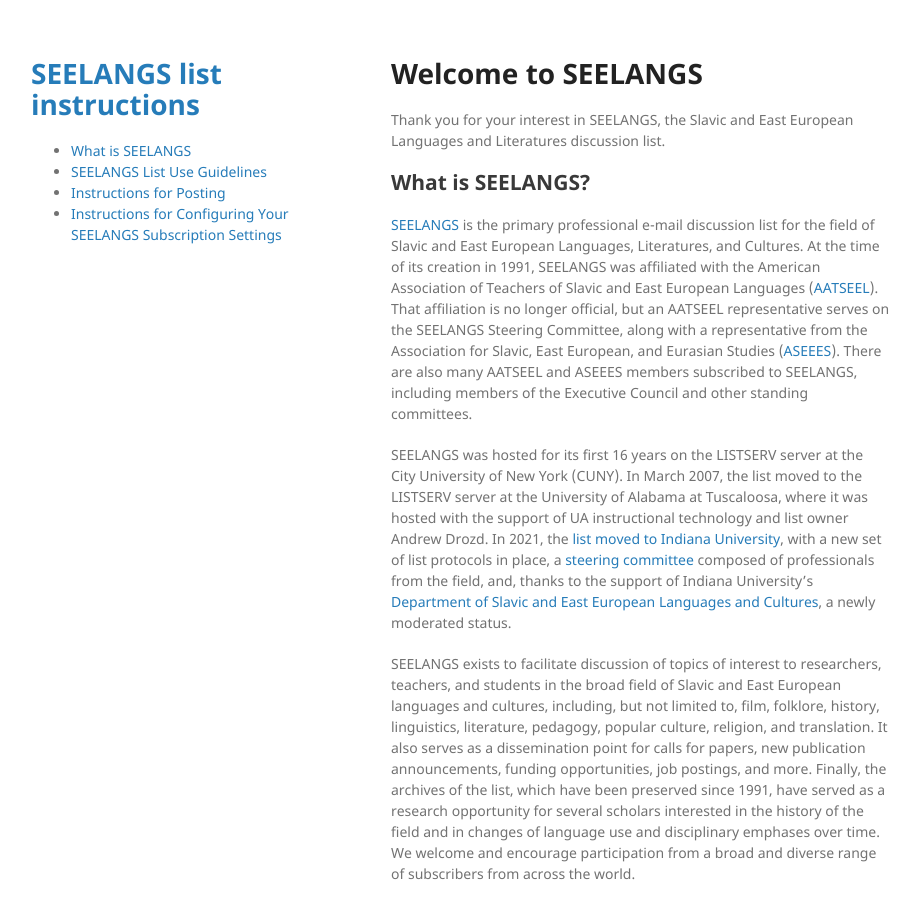
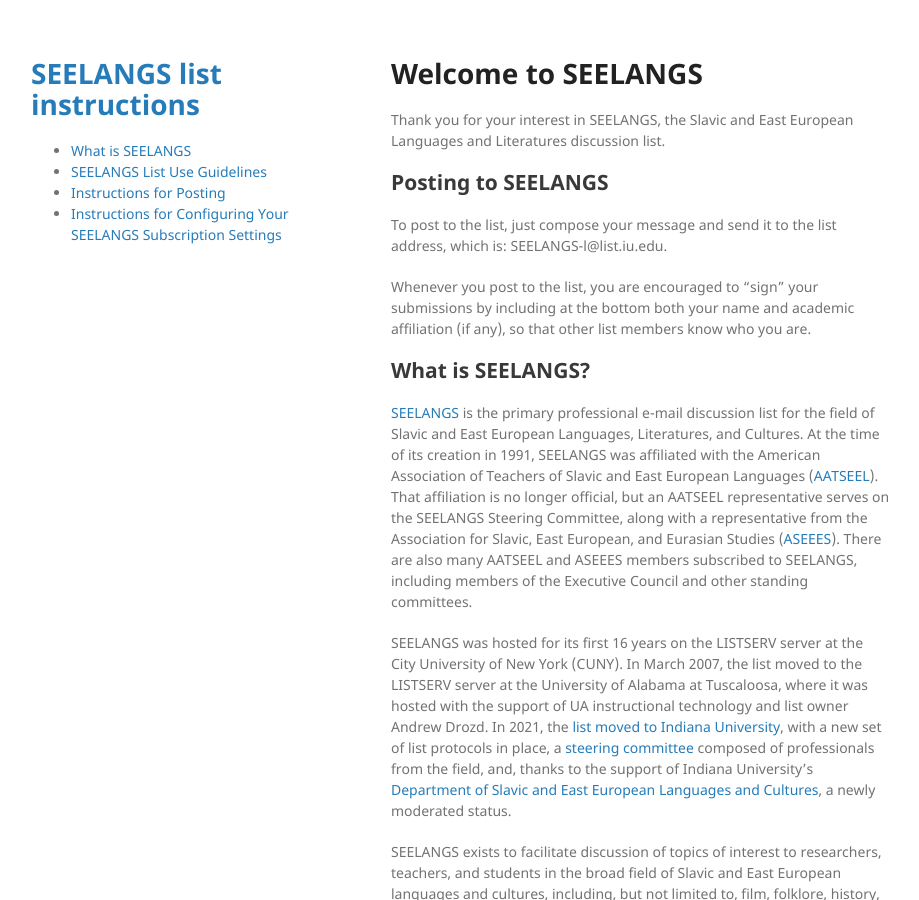
Before and after one commit to seelangs/seelangs.github.io, a Jekyll site: the page built from index.md, in a window 1280 px wide and 900 px high. Shown: the whole window, without its empty margins (179-1098 px from the left). Built offline with Jekyll 4.4.1, drawn with Linux system fonts in a browser that asks for light colours; the repository's description, which GitHub fills in, is left out; our own code applies the rules of GitHub Pages for plain Markdown files; some of the changed text lies outside the part shown.

Commit message:
Update index.md

```diff
--- a/index.md
+++ b/index.md
@@ -6,8 +6,13 @@ layout: default
 
 Thank you for your interest in SEELANGS, the Slavic and East European Languages and Literatures discussion list.
 
+## Posting to SEELANGS
+
+To post to the list, just compose your message and send it to the list address, which is: SEELANGS-l@list.iu.edu.
+
+Whenever you post to the list, you are encouraged to “sign” your submissions by including at the bottom both your name and academic affiliation (if any), so that other list members know who you are.
+
 ## What is SEELANGS?
-
 
 [SEELANGS](https://list.iu.edu/sympa/info/seelangs-l) is the primary professional e-mail discussion list for the field of Slavic and East European Languages, Literatures, and Cultures. At the time of its creation in 1991, SEELANGS was affiliated with the American Association of Teachers of Slavic and East European Languages ([AATSEEL](http://www.aatseel.org/)). That affiliation is no longer official, but an AATSEEL representative serves on the SEELANGS Steering Committee, along with a representative from the Association for Slavic, East European, and Eurasian Studies ([ASEEES](https://www.aseees.org/)). There are also many AATSEEL and ASEEES members subscribed to SEELANGS, including members of the Executive Council and other standing committees.
 
```
Also changed, not shown: other parts of index.md (+0 -5 lines).
